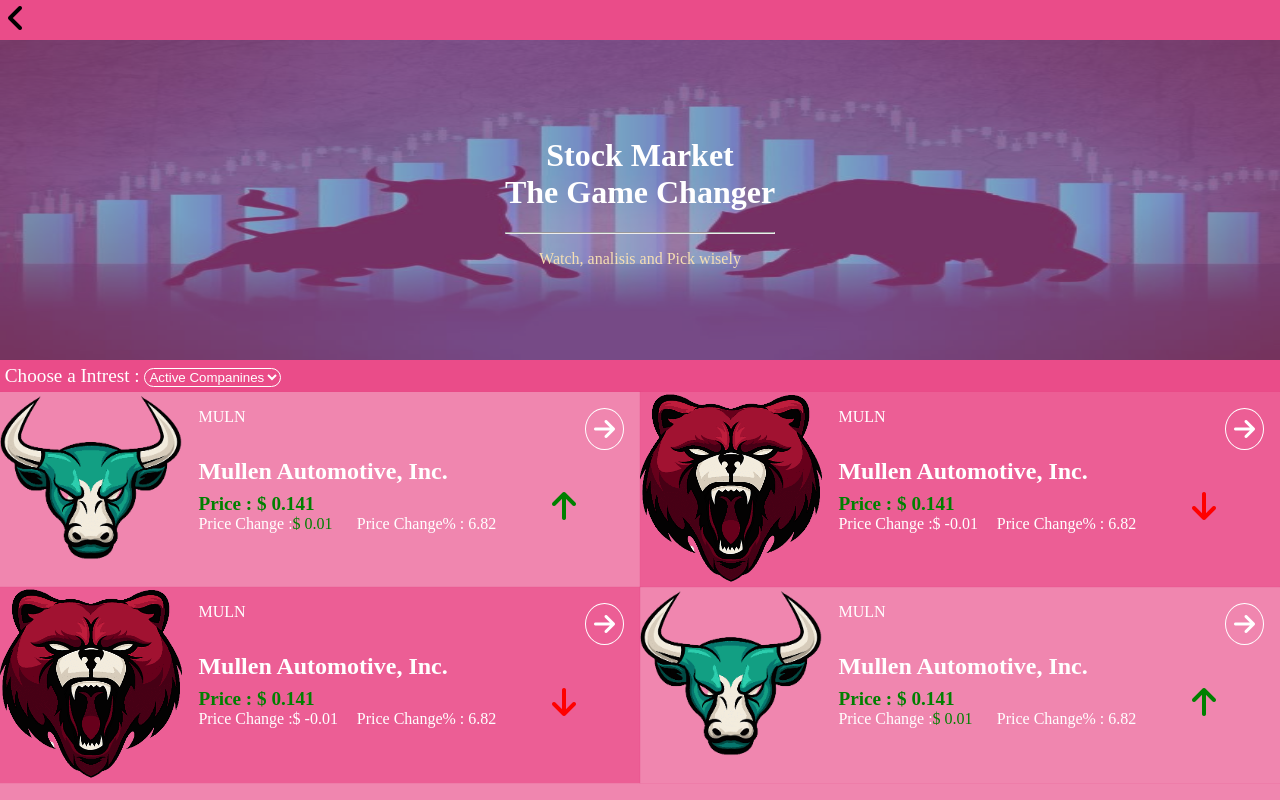
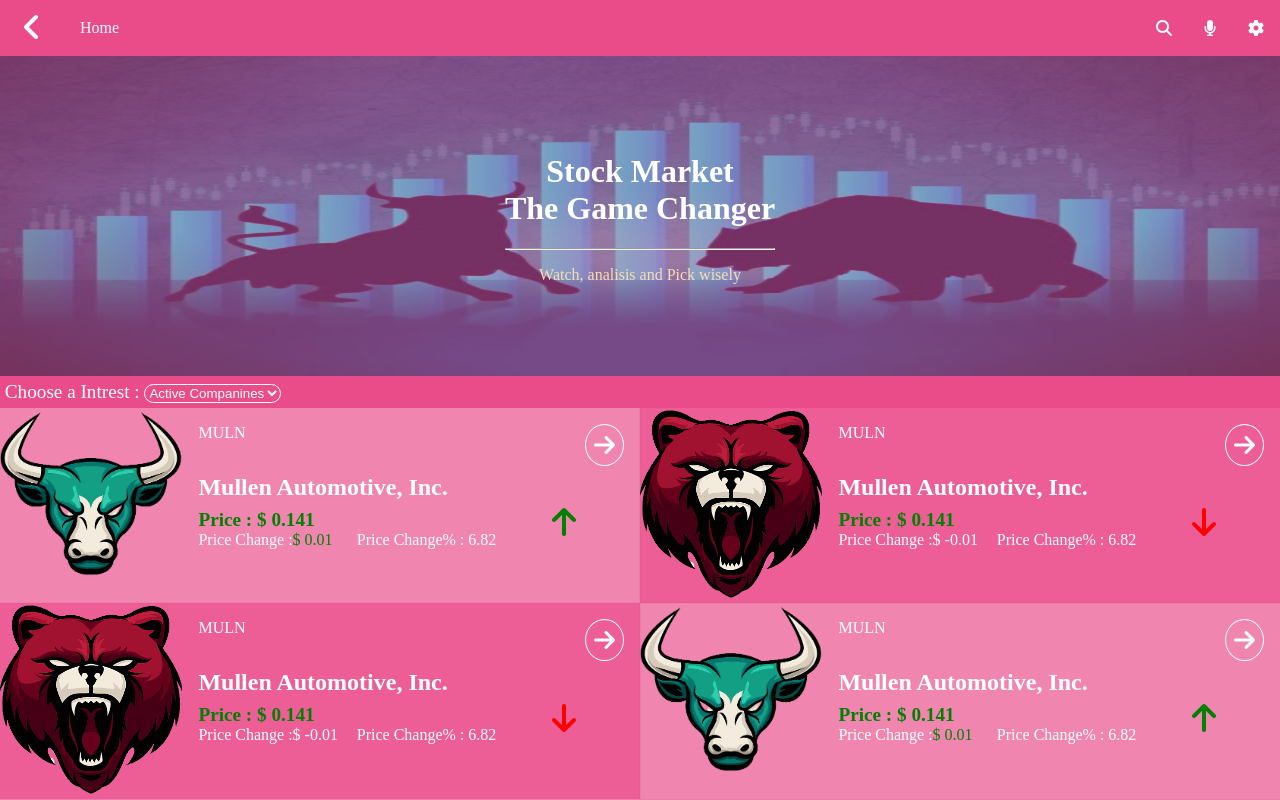
Before and after one commit to PowerLevel9000/stock-market, a React (Create React App) app: page / in a window 1280 px wide. Built offline with nearby package versions, Linux system fonts and the light colour scheme.

Commit message:
navigation bar

```diff
--- a/src/components/featureComponets/NavigationButton.jsx
+++ b/src/components/featureComponets/NavigationButton.jsx
@@ -1,9 +1,12 @@
 import React from 'react';
 import styled from 'styled-components';
-import { useNavigate } from 'react-router-dom';
+import { useNavigate, useLocation } from 'react-router-dom';
 
 const NavigationButton = () => {
   const navigate = useNavigate();
+  const location = useLocation();
+  const currentPath = location.pathname.split('/').reverse()[0];
+  console.log(currentPath);
 
   const handleBackClick = () => {
     navigate(-1);
@@ -11,14 +14,26 @@
 
   return (
     <NavWrapper>
-      <button type="button" onClick={handleBackClick}>
-        <i className="fa-solid fa-angle-left" />
-      </button>
+      <div>
+        <button type="button" onClick={handleBackClick}>
+          <i className="fa-solid fa-angle-left" />
+        </button>
+        <span>{!currentPath ? 'Home' : currentPath}</span>
+      </div>
+      <div>
+        <i className="fa-solid fa-magnifying-glass" />
+        <i className="fa-solid fa-microphone" />
+        <i className="fa-solid fa-gear" />
+      </div>
     </NavWrapper>
   );
 };
 
 const NavWrapper = styled.nav`
+  display: flex;
+  justify-content: space-between;
+  padding: 0.1rem .5rem;
+  align-items: center;
   background-color: var(--darkSub);
   color: white;
   positon: absolute;
@@ -27,8 +42,19 @@
     background-color: transparent;
     border: none;
     font-size: 2rem;
+    color: white;
+  }
+
+  div {
+    display: flex;
+    gap: 2rem;
+    align-items: center;
   }
   z-index: 2;
+
+  @media screen and (min-width: 768px) {
+    padding: .5rem 1rem;
+  }
 `;
 
 export default NavigationButton;
```
